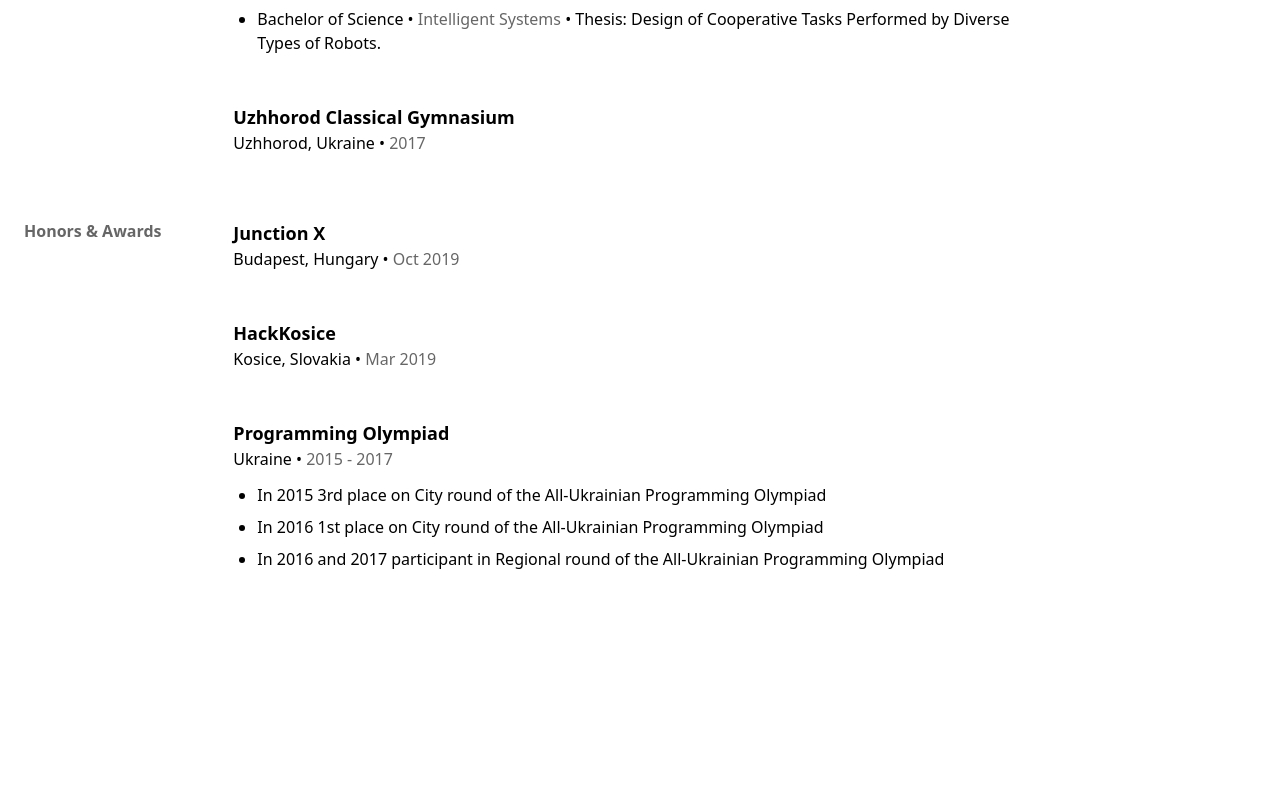
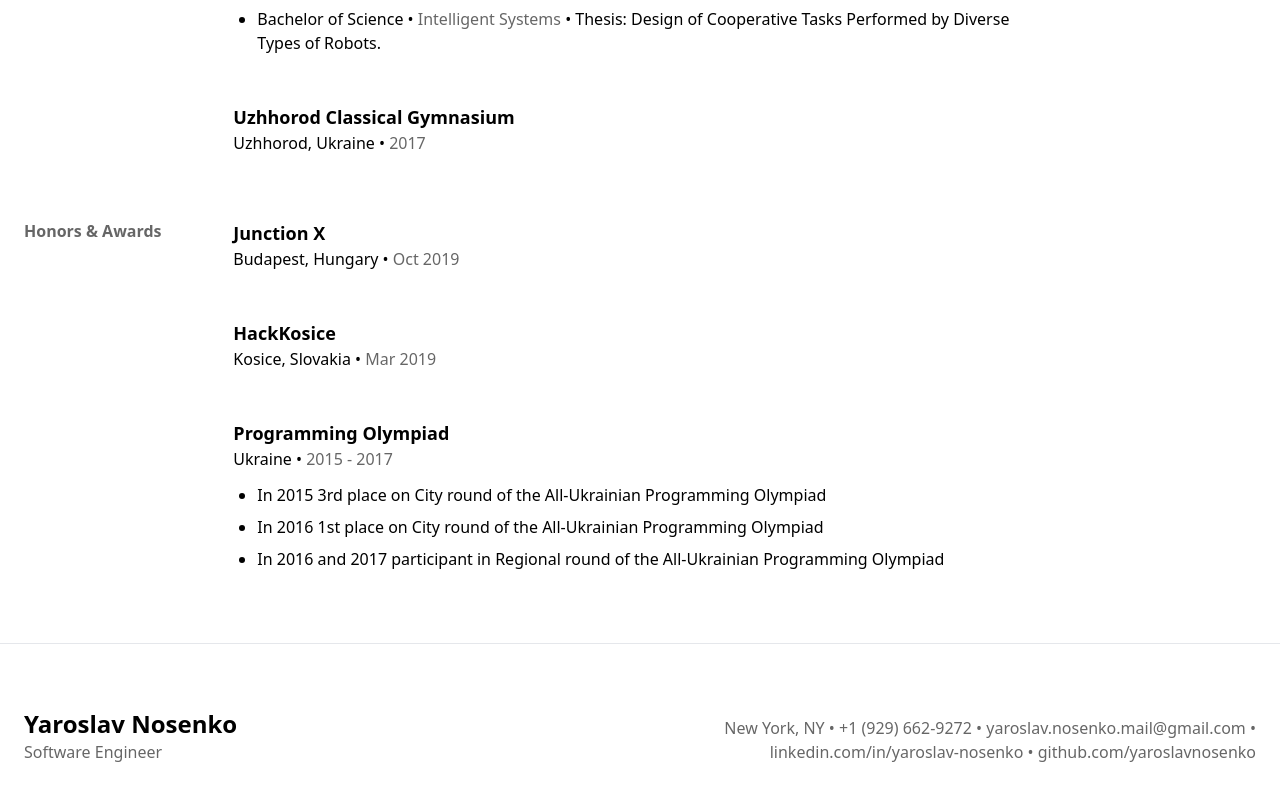
Before and after one commit to yaroslavnosenko/yaroslavnosenko, a React (Vite) app: page / in a window 1280 px wide. Shown: the part 2270-3070 px from the top of the page. Before the commit the page ends 2913 px from the top, so only its background shows below. Built offline with nearby package versions, Linux system fonts and the light colour scheme.

Commit message:
updated footer

```diff
--- a/src/components/Footer.tsx
+++ b/src/components/Footer.tsx
@@ -1,3 +1,29 @@
 export const Footer = () => {
-  return <footer></footer>
+  return (
+    <footer className="py-16 border-t">
+      <div className="container mx-auto px-6">
+        <div className="grid gap-6 md:grid-cols-2 items-end">
+          <div>
+            <h1 className="font-bold text-2xl">Yaroslav Nosenko</h1>
+            <p className="opacity-60">Software Engineer</p>
+          </div>
+          <div className="md:text-right opacity-60">
+            <span>New York, NY</span> •{' '}
+            <a href="tel:+19296629272">+1 (929) 662-9272</a> •{' '}
+            <a href="mailto:yaroslav.nosenko.mail@gmail.com">
+              yaroslav.nosenko.mail@gmail.com
+            </a>{' '}
+            •{' '}
+            <a href="https://linkedin.com/in/yaroslav-nosenko">
+              linkedin.com/in/yaroslav-nosenko
+            </a>{' '}
+            •{' '}
+            <a href="https://github.com/yaroslavnosenko">
+              github.com/yaroslavnosenko
+            </a>
+          </div>
+        </div>
+      </div>
+    </footer>
+  )
 }
```
